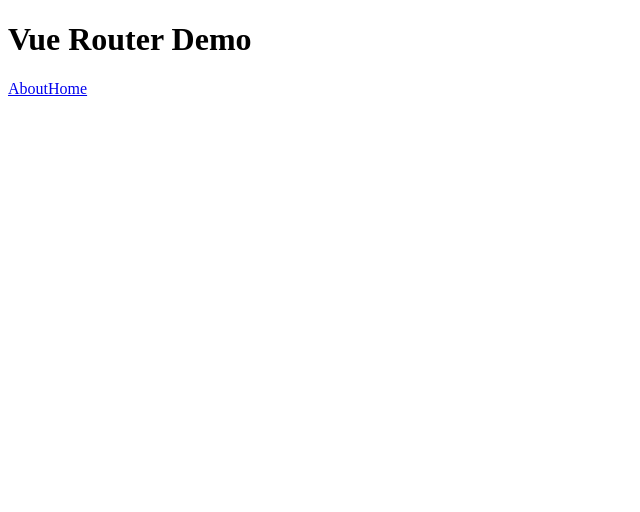
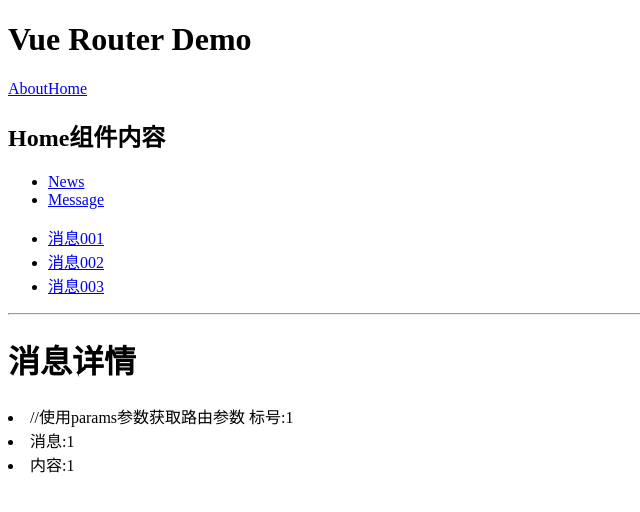
Before and after one commit to BAOfanTing/vue-learning, a Vue app: page /home/message/detail/1/1/1 in a window 1280 px wide. Shown: the top 512 px of the page, without its empty margins (0-640 px from the left). Built offline with nearby package versions, Linux system fonts and the light colour scheme; the HTML template or start-up script is replaced by a standard one.

Commit message:
38 params参数

```diff
--- a/src/pages/Detail.vue
+++ b/src/pages/Detail.vue
@@ -1,17 +1,21 @@
 <template>
 	<h1>消息详情</h1>
 	<li>
-		标号:{{ query.id }}
+		//使用params参数获取路由参数
+		标号:{{ route.params.id }}
 	</li>
 	<li>
-		消息:{{ query.title }}
+		消息:{{ route.params.title }}
+	</li>
+	<li>
+		内容:{{ route.params.content }}
 	</li>
 </template>
 
 <script setup lang="ts" name="Detail">
-import { toRefs } from 'vue'
 import { useRoute } from 'vue-router'
-let route = useRoute();
-let {query} = toRefs(route);
-console.log('@', route);
+
+const route = useRoute()
+console.log(route.params)
+
 </script>
--- a/src/pages/Message.vue
+++ b/src/pages/Message.vue
@@ -2,18 +2,20 @@
 	<div>
 		<ul>
 			<li v-for="m in messageList" :key="m.id">
-				//第一种写法
-				<!-- <router-link :to="`/home/message/detail?id=${m.id}&title=${m.title}`">{{ m.title }}</router-link> -->
+				<router-link :to="{
+					//只能使用name来匹配路由
+					name:'xiangqing',
+					params:{
+						id:m.id,
+						title:m.title,
+						// content:m.content
+					}
+				}">
 
-				 <router-link :to="{
-					path:'/home/message/detail',
-					query:{
-						id:m.id,
-						title:m.title
-					}
-				 }">
 					{{ m.title }}
+
 				</router-link>
+
 			</li>
 		</ul>
 		<hr>
@@ -21,17 +23,13 @@
 	</div>
 </template>
 
-<script>
-	export default {
-		name:'Message',
-		data() {
-			return {
-				messageList:[
-					{id:'001',title:'消息001'},
-					{id:'002',title:'消息002'},
-					{id:'003',title:'消息003'}
-				]
-			}
-		},
-	}
+<script setup lang="ts" name="Message">
+
+
+let messageList = [
+	{ id: '001', title: '消息001', content: '内容001' },
+	{ id: '002', title: '消息002', content: '内容002' },
+	{ id: '003', title: '消息003', content: '内容003' }
+]
+
 </script>
--- a/src/router/index.js
+++ b/src/router/index.js
@@ -28,7 +28,9 @@
 					component:Message,
 					children:[
 						{
-							path:'detail',
+							//params参数 需要占位,在参数后加一个问号可传可不传
+							name:'xiangqing',
+							path:'detail/:id/:title/:content?',
 							component:Detail,
 						}
 					]
```
